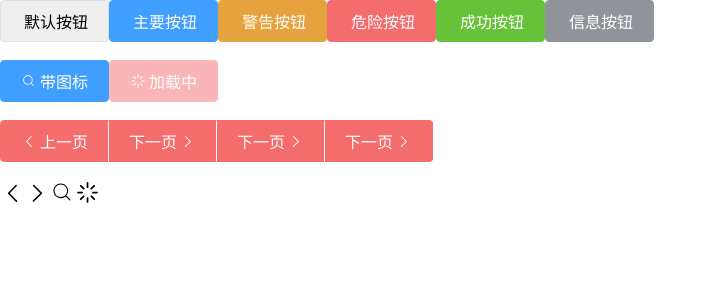
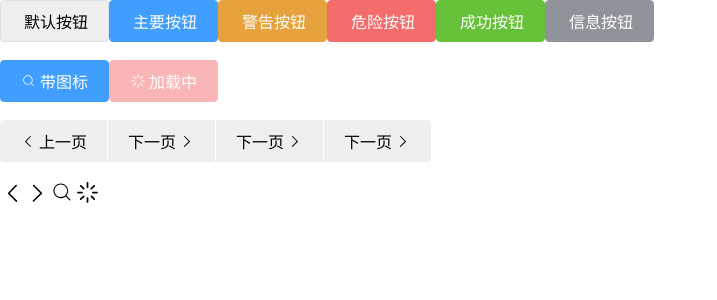
Before and after one commit to lemonKun/cz-ui, a Vue app: page / in a window 1280 px wide. Shown: the top 300 px of the page, without its empty margins (0-717 px from the left). Built offline with nearby package versions, Linux system fonts and the light colour scheme.

Commit message:
button-group样式fixed

```diff
--- a/src/App.vue
+++ b/src/App.vue
@@ -16,10 +16,10 @@
         <br><br>
         <!-- 按钮组 组件 -->
         <lk-button-group>
-            <lk-button type="danger" icon="houtuishangyige">上一页</lk-button>
-            <lk-button type="danger" icon="qianjinxiayige" icon-position="right">下一页</lk-button>
-            <lk-button type="danger" icon="qianjinxiayige" icon-position="right">下一页</lk-button>
-            <lk-button type="danger" icon="qianjinxiayige" icon-position="right">下一页</lk-button>
+            <lk-button icon="houtuishangyige">上一页</lk-button>
+            <lk-button icon="qianjinxiayige" icon-position="right">下一页</lk-button>
+            <lk-button icon="qianjinxiayige" icon-position="right">下一页</lk-button>
+            <lk-button icon="qianjinxiayige" icon-position="right">下一页</lk-button>
         </lk-button-group>
         <br><br>
         <!-- icon组件 -->
--- a/src/packages/button-group.vue
+++ b/src/packages/button-group.vue
@@ -25,9 +25,12 @@ export default {
     button {
         border-radius: 0;
         // 从第二个button开始向左合并1px的边框距离
+        border: none;
+        &:hover, &:active, &:focus {
+            border: none;
+        }
         &:not(:first-child) {
-            margin-left: -1px;
-            border-left: 1px solid #fff;
+            margin-left: 1px;
         }
         &:first-child {
             border-top-left-radius: $border-radius;
```
